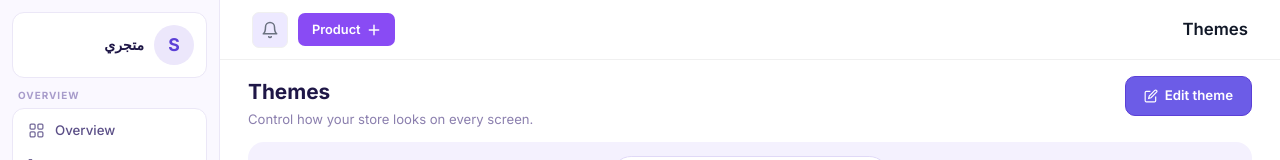
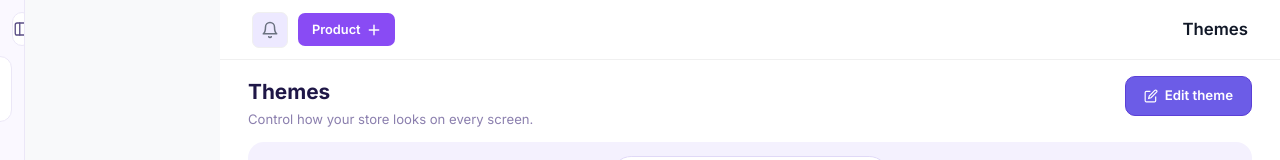
Before and after one commit to 11elvn/saas-edge, a React app in the folder frontend/: page /theme in a window 1280 px wide. Shown: the top 160 px of the page. Built offline with nearby package versions, Linux system fonts and the light colour scheme; no server answers; sample sign-in values are in the browser's storage; the HTML template or start-up script is replaced by a standard one.

Commit message:
update project

```diff
--- a/frontend/src/components/layout/AppLayout.jsx
+++ b/frontend/src/components/layout/AppLayout.jsx
@@ -14,6 +14,17 @@ function AppLayout({ children, title, flush = false }) {
 
   // ── Store data ──────────────────────────────
   const [store, setStore] = useState(null);
+
+  // ── Sidebar: مفتوحة / مسكرة (نتذكرو الاختيار) ──
+  const [collapsed, setCollapsed] = useState(() => {
+    try { return localStorage.getItem("sidebarCollapsed") === "1"; } catch (_) { return false; }
+  });
+  const toggleSidebar = () =>
+    setCollapsed((c) => {
+      const next = !c;
+      try { localStorage.setItem("sidebarCollapsed", next ? "1" : "0"); } catch (_) {}
+      return next;
+    });
 
   // ── Notifications ───────────────────────────
   const [newOrdersCount, setNewOrdersCount] = useState(0);
@@ -100,10 +111,10 @@ function AppLayout({ children, title, flush = false }) {
   };
 
   return (
-    <div className="app-layout" dir="rtl">
+    <div className={`app-layout${collapsed ? " app-layout--collapsed" : ""}`} dir="rtl">
 
       {/* ── Sidebar ── */}
-      <Sidebar store={store} onLogout={logout} />
+      <Sidebar store={store} onLogout={logout} collapsed={collapsed} onToggle={toggleSidebar} />
 
       {/* ── Main ── */}
       <div className="app-layout__main">
--- a/frontend/src/components/layout/Sidebar.jsx
+++ b/frontend/src/components/layout/Sidebar.jsx
@@ -41,7 +41,7 @@ const NAV = [
   },
 ];
 
-function Sidebar({ store, onLogout }) {
+function Sidebar({ store, onLogout, collapsed = false, onToggle }) {
   const { pathname } = useLocation();
 
   const isActive = (to) =>
@@ -52,12 +52,29 @@ function Sidebar({ store, onLogout }) {
   const initial = store?.name?.charAt(0)?.toUpperCase() || "S";
 
   return (
-    <aside className="sidebar sb">
+    <aside className={`sidebar sb${collapsed ? " sb--collapsed" : ""}`}>
+
+      {/* ══ TOGGLE — فتح / تسكير القائمة ══ */}
+      <div className="sb-top">
+        <button
+          type="button"
+          className="sb-toggle"
+          onClick={onToggle}
+          title={collapsed ? "Expand sidebar" : "Collapse sidebar"}
+          aria-label={collapsed ? "Expand sidebar" : "Collapse sidebar"}
+          aria-expanded={!collapsed}
+        >
+          <svg width="18" height="18" fill="none" stroke="currentColor" strokeWidth="1.8" strokeLinecap="round" strokeLinejoin="round" viewBox="0 0 24 24">
+            <rect x="3" y="4" width="18" height="16" rx="2.5"/>
+            <line x1="9" y1="4" x2="9" y2="20"/>
+          </svg>
+        </button>
+      </div>
 
       {/* ══ BRAND CARD ══ */}
       <div className="sb-card sb-brand">
         <div className="sb-brand__row">
-          <div className="sb-avatar">
+          <div className="sb-avatar" title={collapsed ? (store?.name || "") : undefined}>
             {store?.logo
               ? <img src={store.logo} alt="logo" className="sb-avatar__img" />
               : <span className="sb-avatar__letter">{initial}</span>
@@ -97,6 +114,7 @@ function Sidebar({ store, onLogout }) {
                   key={item.to}
                   to={item.to}
                   className={`sb-item ${isActive(item.to) ? "sb-item--active" : ""}`}
+                  title={collapsed ? item.label : undefined}
                 >
                   <span className="sb-item__icon">{item.icon}</span>
                   <span className="sb-item__label">{item.label}</span>
@@ -109,7 +127,7 @@ function Sidebar({ store, onLogout }) {
 
       {/* ══ FOOTER CARD ══ */}
       <div className="sb-card sb-footer">
-        <button onClick={onLogout} className="sb-logout">
+        <button onClick={onLogout} className="sb-logout" title={collapsed ? "تسجيل الخروج" : undefined}>
           {Icons.logout}
           <span>تسجيل الخروج</span>
         </button>
@@ -250,6 +268,35 @@ function Sidebar({ store, onLogout }) {
           direction: ltr;
         }
         .sb-logout:hover { background: #fef2f2; color: #dc2626; }
+
+        /* زر الفتح / التسكير */
+        .sb-top { display: flex; justify-content: flex-end; flex-shrink: 0; }
+        .sb-toggle {
+          width: 34px; height: 34px;
+          display: flex; align-items: center; justify-content: center;
+          background: #fff; color: #5b4f87;
+          border: 1px solid #ebe7f7; border-radius: 10px;
+          cursor: pointer; transition: background .15s, color .15s, border-color .15s;
+        }
+        .sb-toggle:hover { background: #f4f1fe; color: #5b3fd6; border-color: #e0d9f7; }
+
+        /* ══ حالة التسكير: شريط أيقونات فقط (حاسوب) ══ */
+        @media (min-width: 769px) {
+          .sidebar.sb { transition: width .22s ease; overflow-x: hidden; }
+          .sb--collapsed { padding: 12px 10px; }
+          .sb--collapsed .sb-top { justify-content: center; }
+          .sb--collapsed .sb-brand { padding: 8px; }
+          .sb--collapsed .sb-brand__row { justify-content: center; }
+          .sb--collapsed .sb-brand__info,
+          .sb--collapsed .sb-view-btn,
+          .sb--collapsed .sb-section__label,
+          .sb--collapsed .sb-item__label,
+          .sb--collapsed .sb-logout span { display: none; }
+          .sb--collapsed .sb-item { justify-content: center; padding: 10px 0; }
+          .sb--collapsed .sb-item--active::before { display: none; }
+          .sb--collapsed .sb-item__icon { width: auto; }
+          .sb--collapsed .sb-logout { justify-content: center; padding: 10px 0; }
+        }
       `}</style>
     </aside>
   );
--- a/frontend/src/components/layout/layout.css
+++ b/frontend/src/components/layout/layout.css
@@ -62,6 +62,13 @@ body {
   flex-direction: column;
   min-width: 0;
   margin-left: var(--sidebar-width); /* sidebar على اليسار */
+  transition: margin-left .22s ease;
+}
+
+/* sidebar مسكرة: شريط أيقونات */
+.app-layout--collapsed { --sidebar-width: 72px; }
+@media (max-width: 768px) {
+  .app-layout--collapsed { --sidebar-width: 0px; } /* موبايل: نفس القيمة الأصلية */
 }
 
 .app-layout__content {
```
